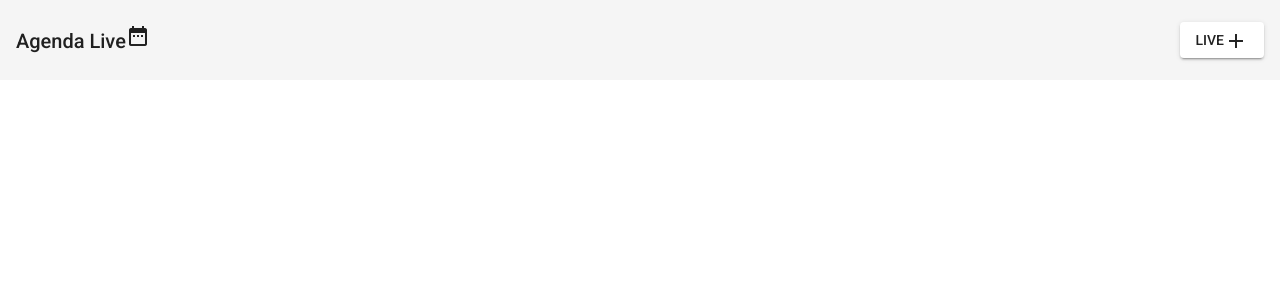
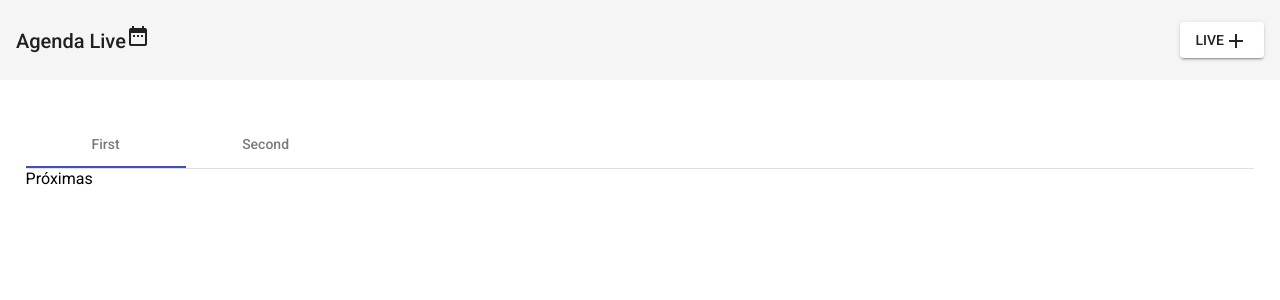
Before and after one commit to wgcostta/angular-agenda-lives-spring-rest, an Angular app in the folder agendalive/: page / in a window 1280 px wide. Shown: the top 300 px of the page. Built offline with nearby package versions, Linux system fonts and the light colour scheme.

Commit message:
Update componente de Lives List

```diff
--- a/agendalive/src/app/app.module.ts
+++ b/agendalive/src/app/app.module.ts
@@ -9,6 +9,7 @@ import { MatToolbarModule } from '@angular/material/toolbar';
 import { MatIconModule } from '@angular/material/icon';
 import { MatButtonModule } from '@angular/material/button';
 import { LiveListComponent } from './view/home/live-list/live-list.component';
+import { MatTabsModule } from '@angular/material/tabs';
 
 @NgModule({
   declarations: [
@@ -22,7 +23,8 @@ import { LiveListComponent } from './view/home/live-list/live-list.component';
     BrowserAnimationsModule,
     MatToolbarModule,
     MatIconModule,
-    MatButtonModule
+    MatButtonModule,
+    MatTabsModule
   ],
   providers: [],
   bootstrap: [AppComponent]
--- a/agendalive/src/app/view/home/home.component.html
+++ b/agendalive/src/app/view/home/home.component.html
@@ -5,3 +5,6 @@
         <button mat-raised-button>LIVE<mat-icon>add</mat-icon></button>
     </mat-toolbar-row>
 </mat-toolbar>
+<app-live-list>
+    <!-- Carregar o HTML da Live List junto -->
+</app-live-list>
--- a/agendalive/src/app/view/home/live-list/live-list.component.html
+++ b/agendalive/src/app/view/home/live-list/live-list.component.html
@@ -1 +1,5 @@
-<p>live-list works!</p>
+<mat-tab-group mat-align-tabs="start" style="padding-top: 40px; padding-left: 2%; padding-right: 2%;">
+    <mat-tab label="First">Próximas</mat-tab>
+    <mat-tab label="Second">Executadas</mat-tab>
+
+</mat-tab-group>
```
